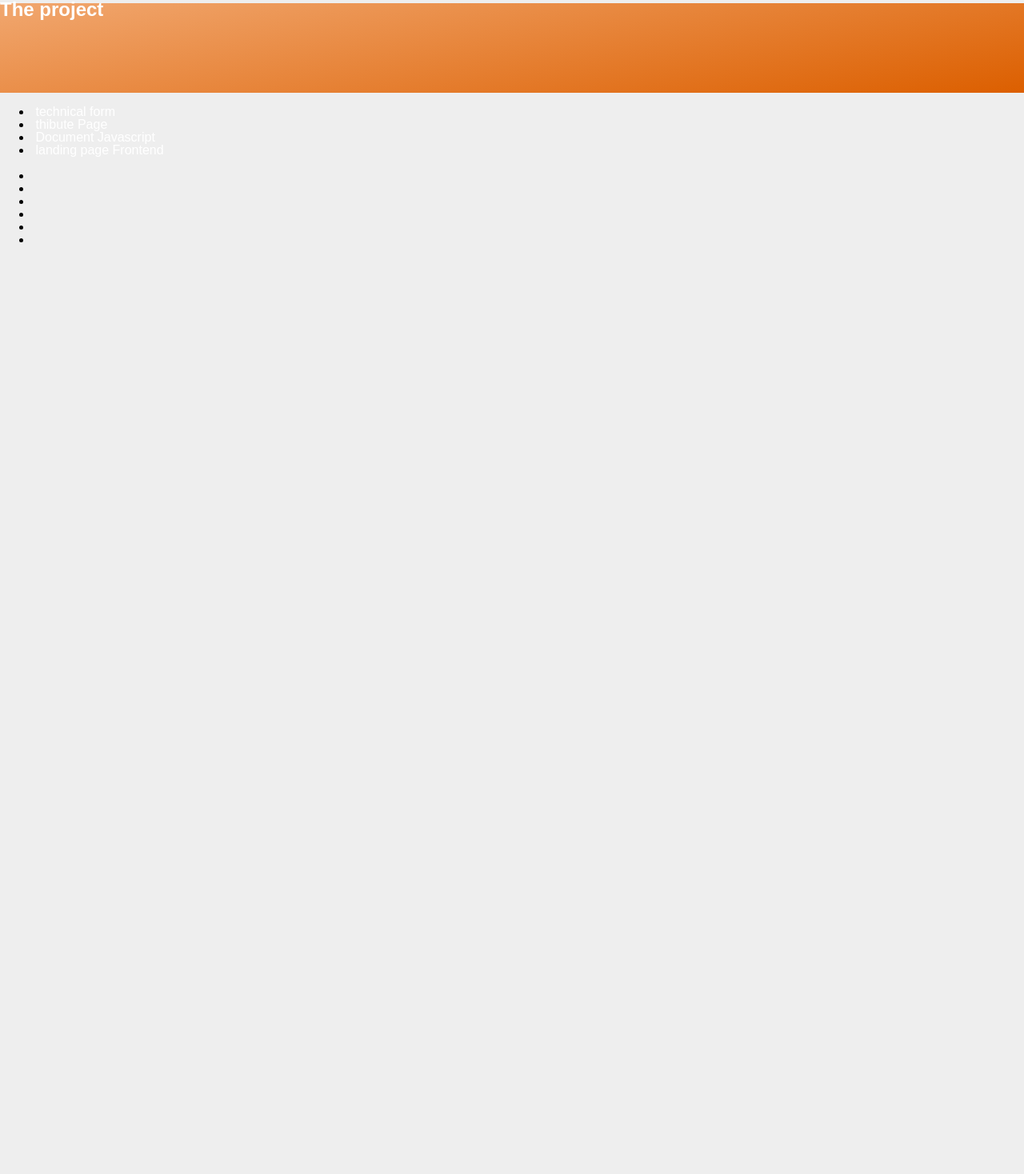
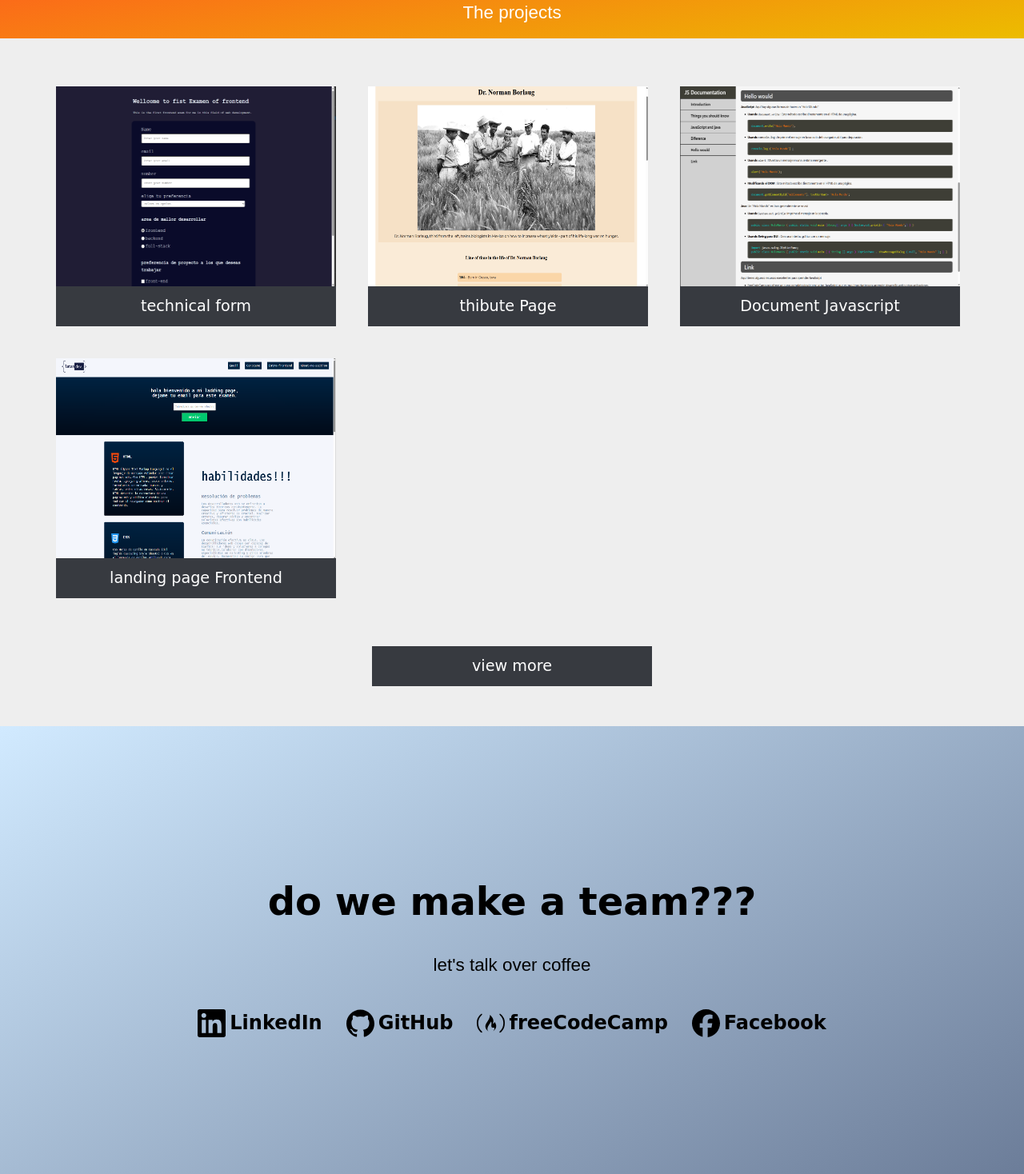
Before and after one commit to Wkinson/Examen-5-frontend, a plain HTML site: page index.html in a window 1280 px wide. Shown: the part 676-2144 px from the top of the page at 80% size. Before the commit the page ends 1000 px from the top, so only its background shows below. Drawn offline with Linux system fonts and the light colour scheme; a web font is replaced by a local one.

Commit message:
over proyect

```diff
--- a/index.html
+++ b/index.html
@@ -37,45 +37,59 @@
     <!-- section Project -->
     <section id="projects">
       <div class="Presentation-project">
-        <h2 class="title-presentation">The project</h2>
+        <h2 class="title-presentation">The projects</h2>
       </div>
 
-      <ul>
+      <div class="conteinar-proyect">
+        <ul class="the-proyects">
           <li class="project-tile">
-          <img id="-project-covers" src="./medios/projecto#1.png" alt="" />
+            <img class="img" id="-project-covers" src="./medios/projecto1.png" alt="formulario" />
             <a href="" class="proyect-link">technical form</a>
           </li>
           <li class="project-tile">
-          <img id="-project-covers" src="./medios/projecto#2.png" alt="" />
+            <img class="img" id="-project-covers" src="./medios/projecto2.png" alt="documental" />
             <a href="" class="proyect-link">thibute Page</a>
           </li>
 
           <li class="project-tile">
-          <img id="-project-covers" src="./medios/projecto#3.png" alt="" />
+            <img class="img" id="-project-covers" src="./medios/projecto3.png" alt="Documentacion de Javascript" />
             <a href="" class="proyect-link">Document Javascript</a>
           </li>
           <li class="project-tile">
-          <img id="-project-covers" src="./medios/projecto#4.png" alt="" />
+            <img class="img" id="-project-covers" src="./medios/projecto4.png" alt="landing page de Frontend" />
             <a href="" class="proyect-link">landing page Frontend</a>
           </li>
         </ul>
         <div class="more-projects">
-        <a
-          id="profile-link"
-          href="https://www.freecodecamp.org/espanol/Wilkinto"
-          class="proyect-link"
-        ></a>
+          <a id="profile-link"href="https://www.freecodecamp.org/espanol/Wilkinto" class="proyect-link" target="_blank">view more</a>
+        </div>
       </div>
     </section>
-    <section id="contact">
+
+    <!--Section contact  -->
+    <section id="contact" class="contact">
+      <div class="message-box">
+        <h1 class="title-message">do we make a team???</h1>
+        <p class="small-message">let's talk over coffee</p>
+      </div>
+
       <ul class="social-network">
-        <li class="network"></li>
-        <li class="network"></li>
-        <li class="network"></li>
-        <li class="network"></li>
-        <li class="network"></li>
-        <li class="network"></li>
-
+        <li class="network">
+          <svg class="icon-social" role="img" viewBox="0 0 24 24" xmlns="http://www.w3.org/2000/svg"><title>LinkedIn</title><path d="M20.447 20.452h-3.554v-5.569c0-1.328-.027-3.037-1.852-3.037-1.853 0-2.136 1.445-2.136 2.939v5.667H9.351V9h3.414v1.561h.046c.477-.9 1.637-1.85 3.37-1.85 3.601 0 4.267 2.37 4.267 5.455v6.286zM5.337 7.433c-1.144 0-2.063-.926-2.063-2.065 0-1.138.92-2.063 2.063-2.063 1.14 0 2.064.925 2.064 2.063 0 1.139-.925 2.065-2.064 2.065zm1.782 13.019H3.555V9h3.564v11.452zM22.225 0H1.771C.792 0 0 .774 0 1.729v20.542C0 23.227.792 24 1.771 24h20.451C23.2 24 24 23.227 24 22.271V1.729C24 .774 23.2 0 22.222 0h.003z"/></svg>
+          LinkedIn
+        </li>
+        <li class="network">
+          <svg class="icon-social" role="img" viewBox="0 0 24 24" xmlns="http://www.w3.org/2000/svg"><title>GitHub</title><path d="M12 .297c-6.63 0-12 5.373-12 12 0 5.303 3.438 9.8 8.205 11.385.6.113.82-.258.82-.577 0-.285-.01-1.04-.015-2.04-3.338.724-4.042-1.61-4.042-1.61C4.422 18.07 3.633 17.7 3.633 17.7c-1.087-.744.084-.729.084-.729 1.205.084 1.838 1.236 1.838 1.236 1.07 1.835 2.809 1.305 3.495.998.108-.776.417-1.305.76-1.605-2.665-.3-5.466-1.332-5.466-5.93 0-1.31.465-2.38 1.235-3.22-.135-.303-.54-1.523.105-3.176 0 0 1.005-.322 3.3 1.23.96-.267 1.98-.399 3-.405 1.02.006 2.04.138 3 .405 2.28-1.552 3.285-1.23 3.285-1.23.645 1.653.24 2.873.12 3.176.765.84 1.23 1.91 1.23 3.22 0 4.61-2.805 5.625-5.475 5.92.42.36.81 1.096.81 2.22 0 1.606-.015 2.896-.015 3.286 0 .315.21.69.825.57C20.565 22.092 24 17.592 24 12.297c0-6.627-5.373-12-12-12"/></svg>
+          GitHub
+        </li>
+        <li class="network">
+          <svg class="icon-social" role="img" viewBox="0 0 24 24" xmlns="http://www.w3.org/2000/svg"><title>freeCodeCamp</title><path d="M19.885 3.906a.621.621 0 00-.354.12c-.08.08-.161.196-.161.313 0 .2.236.474.673.923 1.822 1.754 2.738 3.903 2.732 6.494-.007 2.867-.97 5.17-2.844 6.954-.394.353-.556.63-.557.867 0 .116.08.237.16.353.076.08.237.162.353.162.434 0 1.04-.512 1.833-1.509 1.542-1.89 2.24-3.978 2.279-6.824.036-2.847-.857-4.777-2.603-6.77-.63-.712-1.153-1.082-1.511-1.083zm-15.769.002c-.358 0-.882.37-1.51 1.083C.858 6.984-.035 8.914.001 11.761c.04 2.846.737 4.933 2.28 6.824.791.997 1.398 1.51 1.832 1.509a.573.573 0 00.352-.162c.08-.116.16-.237.16-.353 0-.237-.162-.514-.556-.866-1.873-1.785-2.837-4.087-2.844-6.955-.006-2.591.91-4.74 2.732-6.494.437-.449.674-.722.673-.923 0-.117-.08-.233-.161-.313a.621.621 0 00-.354-.12zm7.056.895s.655 2.081-2.649 6.727c-3.156 4.433 1.045 7.15 1.432 7.386-.281-.18-2.001-1.5.402-5.423.466-.77 1.076-1.47 1.834-3.041 0 0 .67.946.32 2.998-.523 3.101 2.271 2.214 2.314 2.257.976 1.15-.808 3.17-.917 3.233-.108.061 5.096-3.13 1.399-7.935-.253.253-.582 1.442-1.267 1.266-.684-.174 2.125-3.494-2.868-7.468zM9.955 18.916c.023.016.038.024.038.024l-.038-.024z"/></svg>
+          freeCodeCamp
+        </li>
+        <li class="network">
+          <svg class="icon-social" role="img" viewBox="0 0 24 24" xmlns="http://www.w3.org/2000/svg"><title>Facebook</title><path d="M9.101 23.691v-7.98H6.627v-3.667h2.474v-1.58c0-4.085 1.848-5.978 5.858-5.978.401 0 .955.042 1.468.103a8.68 8.68 0 0 1 1.141.195v3.325a8.623 8.623 0 0 0-.653-.036 26.805 26.805 0 0 0-.733-.009c-.707 0-1.259.096-1.675.309a1.686 1.686 0 0 0-.679.622c-.258.42-.374.995-.374 1.752v1.297h3.919l-.386 2.103-.287 1.564h-3.246v8.245C19.396 23.238 24 18.179 24 12.044c0-6.627-5.373-12-12-12s-12 5.373-12 12c0 5.628 3.874 10.35 9.101 11.647Z"/></svg>
+          Facebook
+        </li>
       </ul>
     </section>
   </body>
--- a/style.css
+++ b/style.css
@@ -51,6 +51,7 @@ a {
 
 .title-page {
     font-family: "Playwrite NG Modern", cursive;
+    line-height: 2rem;
 }
 
 /* section wellcome */
@@ -74,6 +75,7 @@ a {
 .wellcome-title {
     font-size: 4rem;
     color: #fff;
+    line-height: 4rem;
 }
 
 .greeting {
@@ -85,11 +87,116 @@ a {
 
 /* section project */
 
+#projects {
+    background-color: #EEEEEE;
+    margin-bottom: 50px;
+}
+
 .Presentation-project {
-    height: 7rem;
+    height: 4rem;
     width: auto;
-    background: linear-gradient(170deg, #f1a76f 0%, #DC5F00 100%);
+    background: linear-gradient(170deg, #FC671A 0%, #ECBC00 100%);
+    display: flex;
 }
 .title-presentation {
+    margin: auto;
+    margin-top: 1.5rem;
     color: #fff;
+    font-size: 1.4rem;
+    font-weight: 300;
 }
+
+.conteinar-proyect {
+    display: flex;
+    flex-direction: column;
+    align-items: center;
+}
+
+.the-proyects {
+    list-style: none;
+    display: flex;
+    flex-wrap: wrap;
+    gap: 20PX;
+    margin: 50px 0 0 20px;
+}
+.project-tile {
+    margin: 10px;
+    display: flex;
+    flex-direction: column;
+    align-items: center;
+    cursor:pointer;
+}
+.img {
+    height: 250px;
+    width: 350px;
+}
+.proyect-link {
+    height: 50px;
+    width: 350px;
+    background-color: #373A40;
+    font-size: 1.2rem;
+    font-family: "Playwrite NG Modern", cursive;
+    display: flex;
+    align-items: center;
+    justify-content: center;
+}
+
+.more-projects {
+    margin: auto;
+    margin-top: 50px;
+}
+
+/* section of contact */
+
+.contact {
+    background: linear-gradient(150deg, #d1eaff 0%, #6c7d99 100%);
+    height: 35rem;
+    width: auto;
+    display: flex;
+    align-items: center;
+    justify-content: center;
+    flex-direction: column;
+}
+
+.title-message {
+    font-size: 3rem;
+    text-align: center;
+    font-family: "Playwrite NG Modern", cursive;
+    line-height: 4rem;
+}
+.small-message {
+    text-align: center;
+    font-size: 1.4rem;
+    font-weight: 500;
+}
+
+.social-network {
+    list-style: none;
+    display: flex;
+    flex-wrap: wrap;
+    gap: 30px;
+    font-size: 1.5rem;
+    padding: 0;
+}
+.network {
+    display: flex;
+    align-items: center;
+    gap: 5px;
+    font-family: "Playwrite NG Modern", cursive;
+    font-weight: 700;
+    cursor: pointer;
+}
+.icon-social {
+    height: 35px;
+    width: 35px;
+}
+
+@media (max-width: 700px ){
+    .navbar {
+        display: none;
+    }
+
+    .box-title-page {
+        margin: auto;
+    }
+}
```
Also changed, not shown: medios/latanDeLogoHorizontal.png (renamed from medios/latan de logo horizontal.png), medios/projecto1.png (renamed from medios/projecto#1.png), medios/projecto2.png (renamed from medios/projecto#2.png), medios/projecto3.png (renamed from medios/projecto#3.png), medios/projecto4.png (renamed from medios/projecto#4.png). Lines whose indentation alone changed are shown as unchanged.
